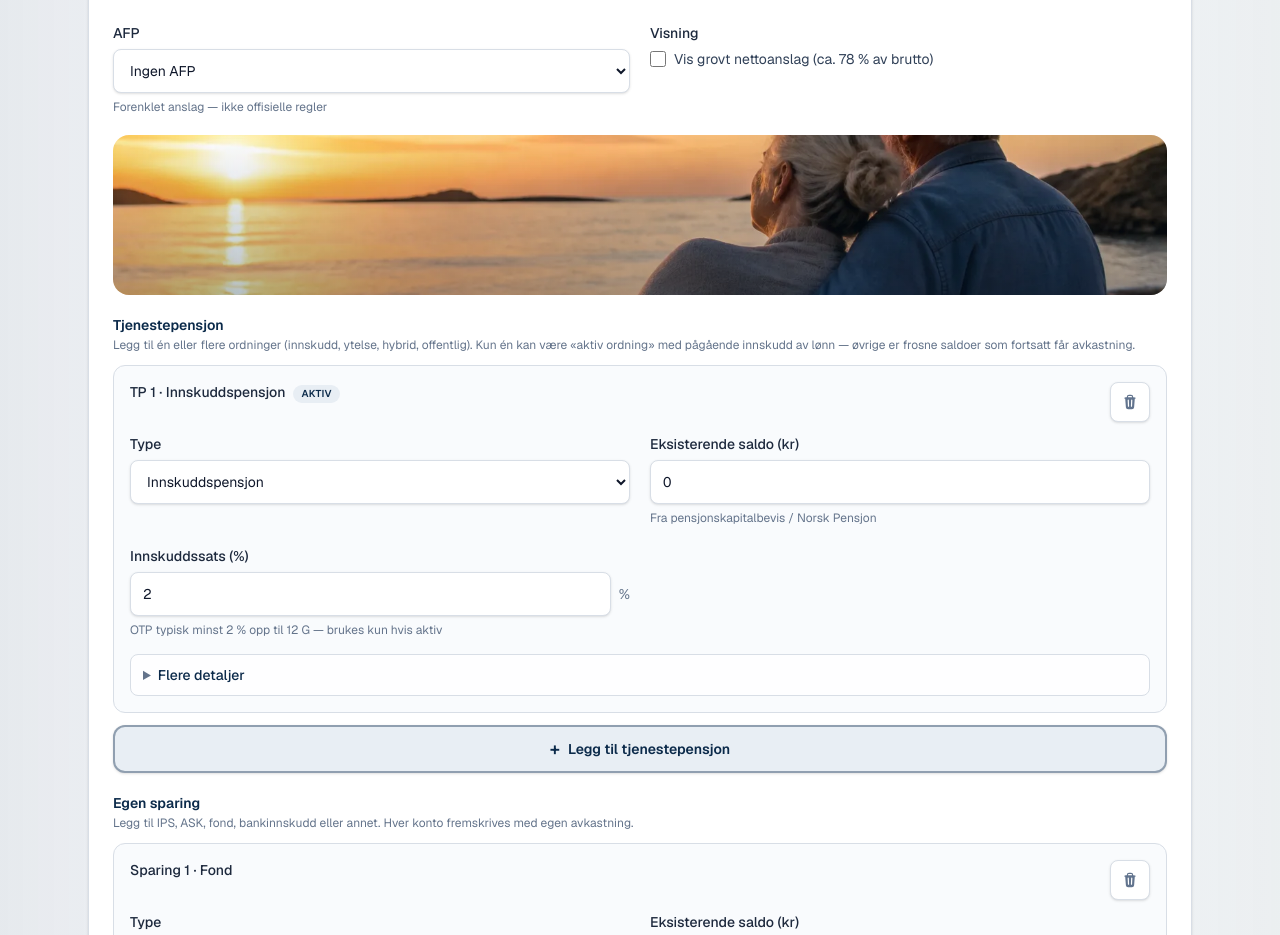
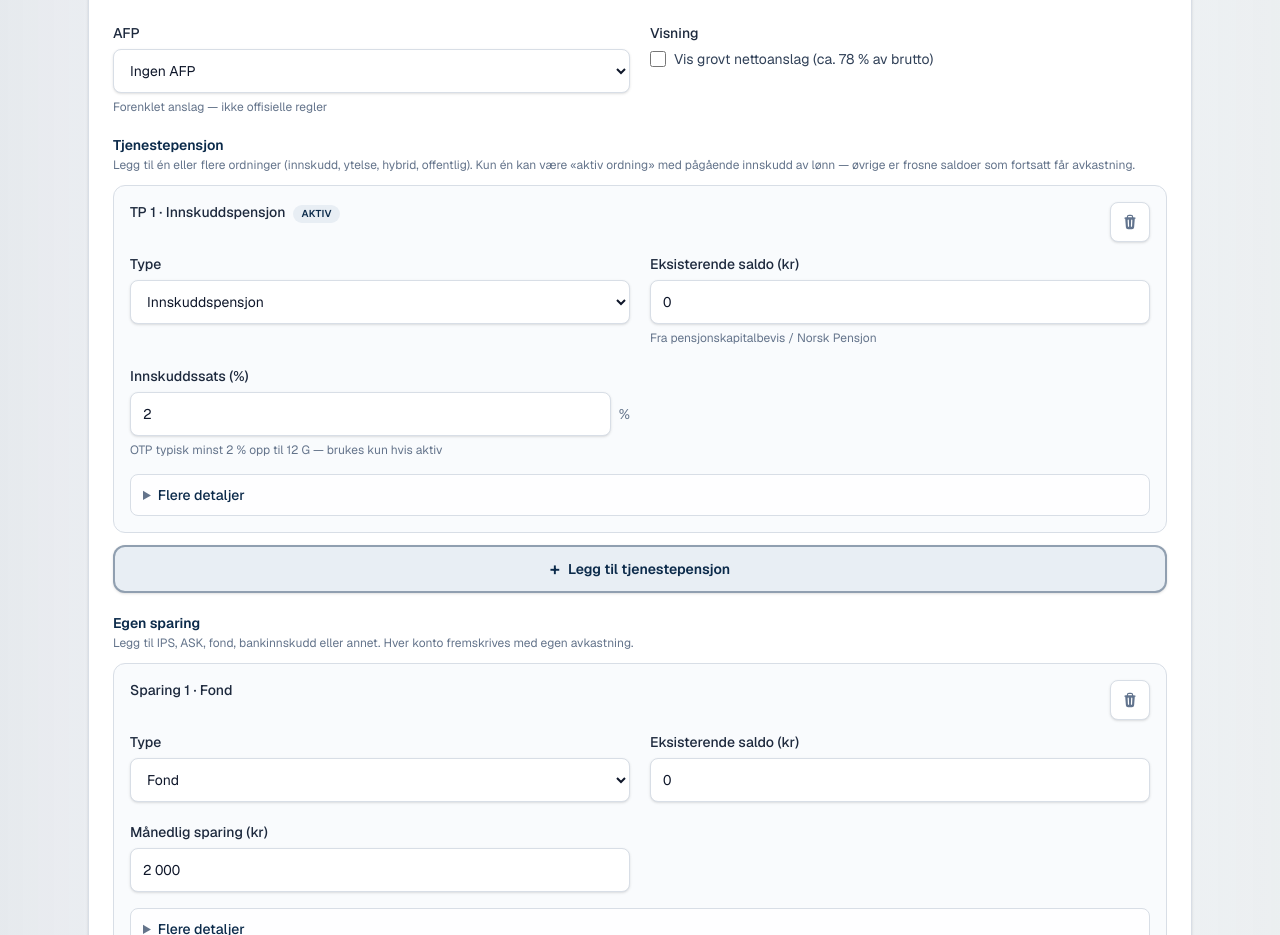
Before and after one commit to jonasc3-cyber/pensjonskalkulator, a Next.js app: page / in a window 1280 px wide. Shown: the part 840-1775 px from the top of the page. Built offline with nearby package versions, Linux system fonts and the light colour scheme.

Commit message:
Fjern AI-aktig spare-skillebånd midlertidig
Beholder hjem-båndet før resultater; venter på mer naturlig spare-bilde.

```diff
--- a/components/InputsPanel.tsx
+++ b/components/InputsPanel.tsx
@@ -7,7 +7,6 @@ import { TpAccounts } from "./TpAccounts";
 import type { CalculatorInputs } from "@/lib/pension/types";
 import { CURRENT_YEAR } from "@/lib/constants";
 import { CohortWarning } from "./CohortWarning";
-import { SectionDivider } from "./SectionDivider";
 
 type Props = {
   values: CalculatorInputs;
@@ -175,11 +174,6 @@ export function InputsPanel({
           </label>
         </Field>
 
-        <SectionDivider
-          src="/divider-savings.webp"
-          className="sm:col-span-2"
-        />
-
         <TpAccounts
           accounts={values.tpAccounts}
           onChange={(tpAccounts) => onChange("tpAccounts", tpAccounts)}
```
Also changed, not shown: public/divider-savings.webp (deleted).
